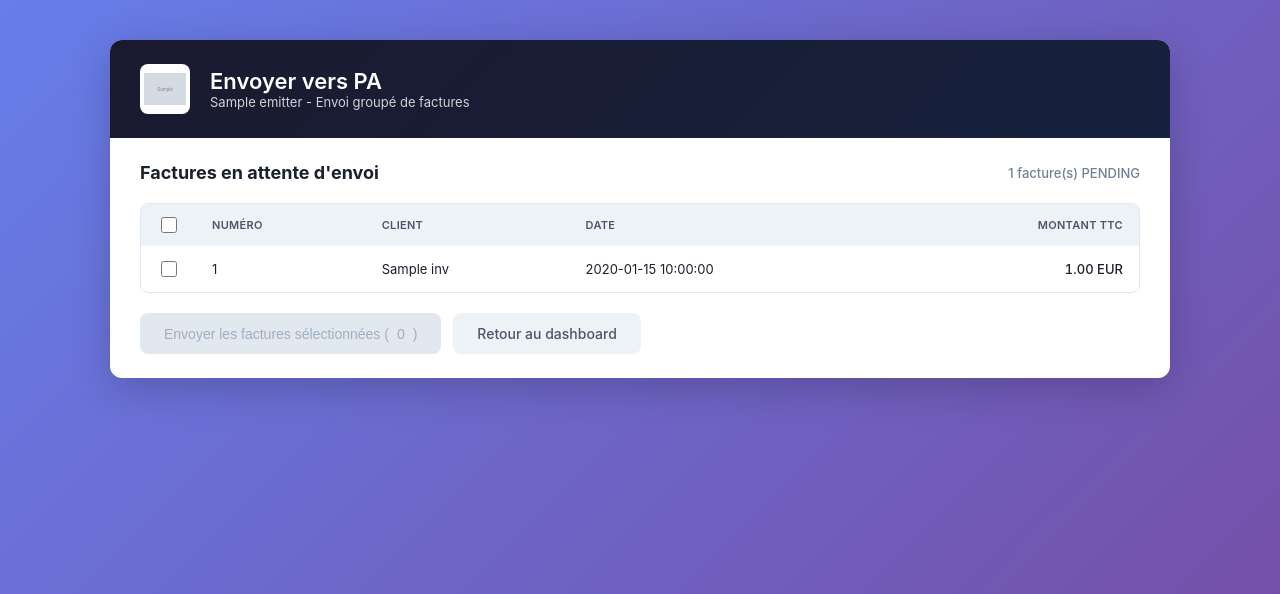
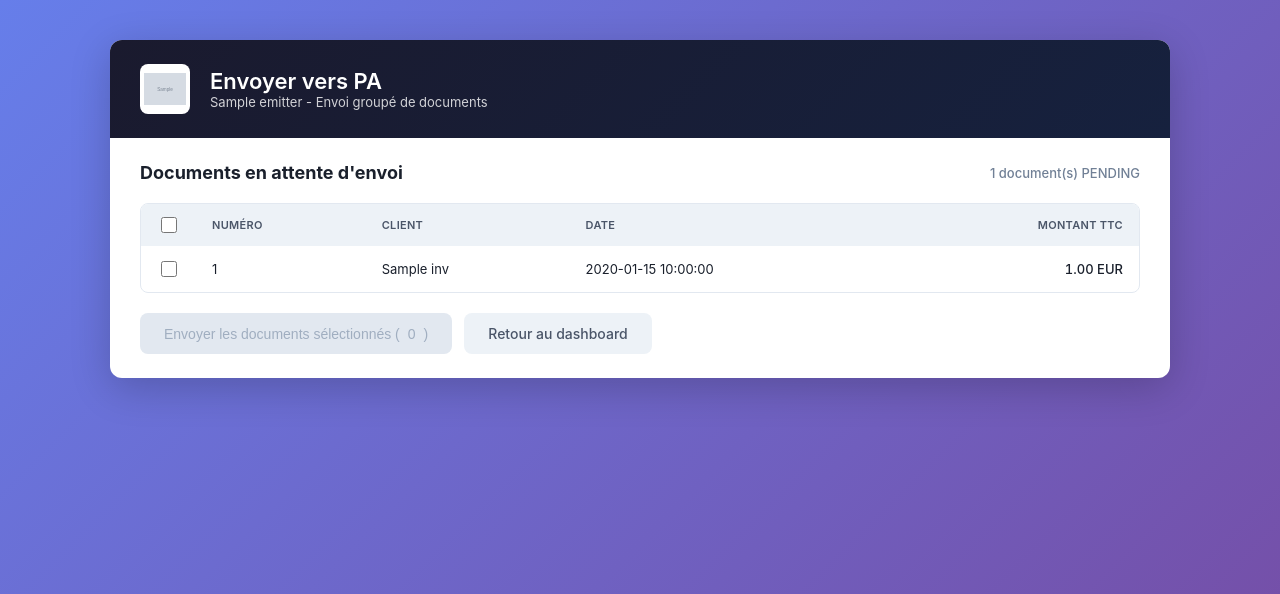
Before and after one commit to rdb16/generate_factux_py12, a Flask app: template resources/templates/html/send_to_pa.html in a window 1280 px wide. Shown: the top 594 px of the page. Run offline with Flask 3, Linux system fonts and the light colour scheme; the template is opened without the code that fills it: most values are stand-ins (such as "Sample title", 1, 10 or a date in 2020); grey boxes marked "Sample" are stand-in pictures; parts of the project's set-up code (start-up, migrations or seed data) failed here and were passed over; some libraries are stand-ins or nearby versions.

Commit message:
style(send-to-pa): libellés collectifs en 'Documents'
Titre, sous-titre, compteur PENDING, bouton et message vide passent de
'Factures' à 'Documents' (accord au masculin).

Co-Authored-By: Claude Fable 5 <noreply@anthropic.com>

```diff
--- a/resources/templates/html/send_to_pa.html
+++ b/resources/templates/html/send_to_pa.html
@@ -3,7 +3,7 @@
 {% block title %}Envoyer vers PA{% endblock %}
 {% block body_max_width %}1100px{% endblock %}
 {% block header_title %}Envoyer vers PA{% endblock %}
-{% block header_extra %} - Envoi group&eacute; de factures{% endblock %}
+{% block header_extra %} - Envoi group&eacute; de documents{% endblock %}
 {% block steps_wrapper %}{% endblock %}
 
 {% block extra_styles %}
@@ -194,8 +194,8 @@
 {% block content %}
             <div class="send-pa">
                 <div class="send-pa-header">
-                    <h2>Factures en attente d'envoi</h2>
-                    <span class="send-pa-count">{{ invoices|length }} facture(s) PENDING</span>
+                    <h2>Documents en attente d'envoi</h2>
+                    <span class="send-pa-count">{{ invoices|length }} document(s) PENDING</span>
                 </div>
 
                 <div class="table-wrapper">
@@ -232,7 +232,7 @@
                                 {% endfor %}
                             {% else %}
                                 <tr class="empty-row">
-                                    <td colspan="5">Aucune facture en attente d'envoi</td>
+                                    <td colspan="5">Aucun document en attente d'envoi</td>
                                 </tr>
                             {% endif %}
                         </tbody>
@@ -241,7 +241,7 @@
 
                 <div class="action-bar">
                     <button class="btn-action primary" id="btnSend" disabled>
-                        Envoyer les factures s&eacute;lectionn&eacute;es (<span id="sendCount">0</span>)
+                        Envoyer les documents s&eacute;lectionn&eacute;s (<span id="sendCount">0</span>)
                     </button>
                     <a href="/dashboard" class="btn-action secondary">
                         Retour au dashboard
@@ -350,7 +350,7 @@
                     resultsBody.innerHTML = '<div style="color:#c53030;padding:8px 0;">Erreur r\u00e9seau : ' + escapeHtml(err.message) + '</div>';
                 } finally {
                     updateCount();
-                    btnSend.innerHTML = 'Envoyer les factures s\u00e9lectionn\u00e9es (<span id="sendCount">' + getChecked().length + '</span>)';
+                    btnSend.innerHTML = 'Envoyer les documents s\u00e9lectionn\u00e9s (<span id="sendCount">' + getChecked().length + '</span>)';
                 }
             });
         </script>
```
